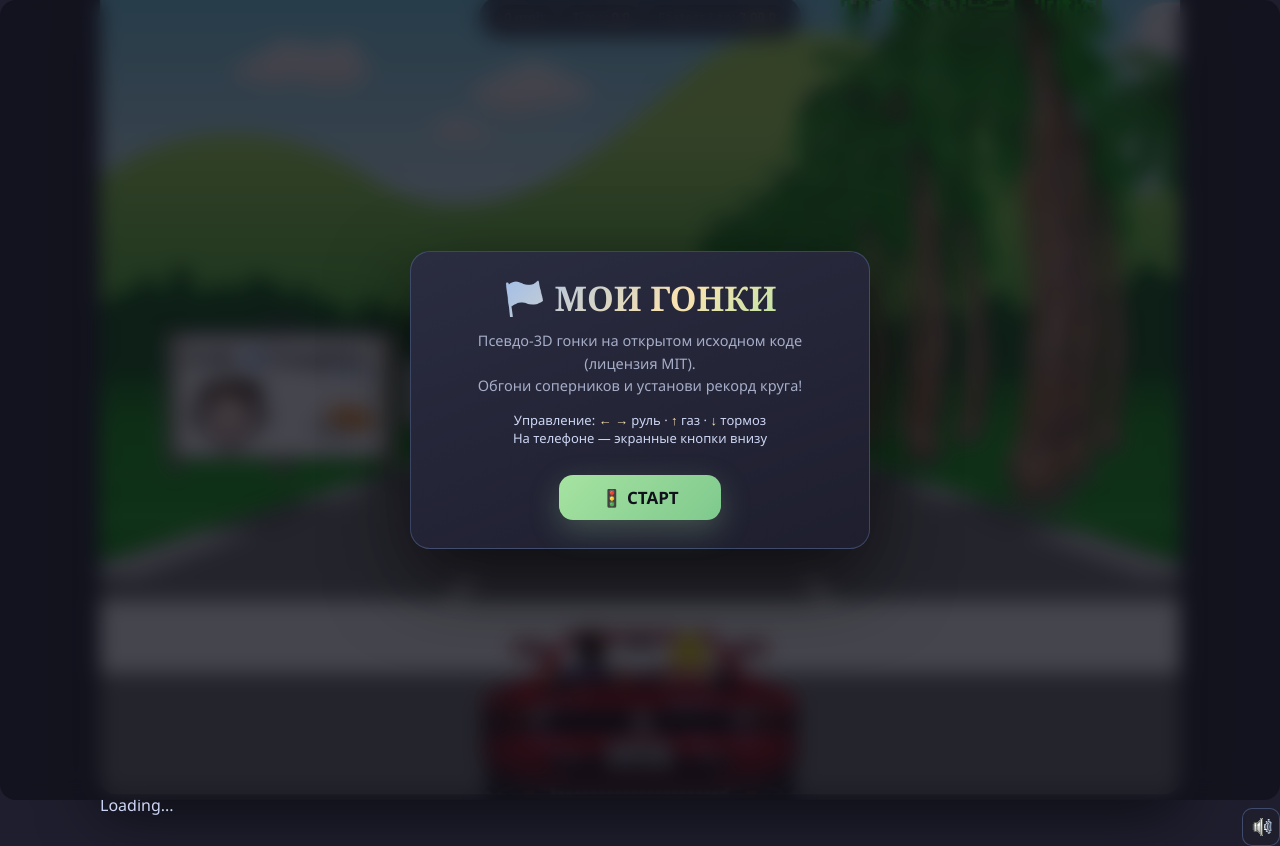
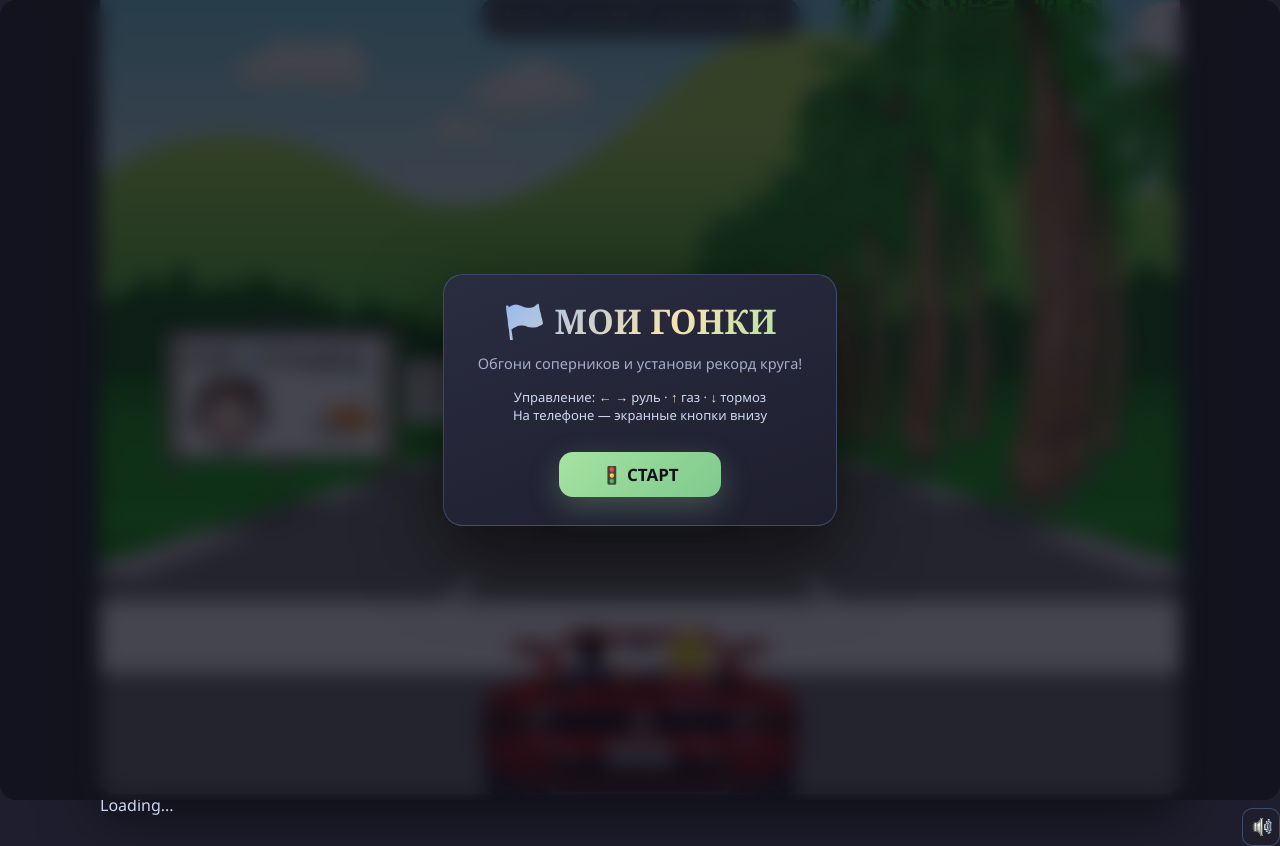
Before and after one commit to danikAST/podgotovka, a plain HTML site: page racer/index.html in a window 1280 px wide. Drawn offline with Linux system fonts and the light colour scheme; animation ran at ten frames a second.

```diff
--- a/racer/index.html
+++ b/racer/index.html
@@ -9,7 +9,7 @@
 
 <body>
 <div id="startScreen"><div class="card"><h1>🏁 МОИ ГОНКИ</h1>
-<p>Псевдо-3D гонки на открытом исходном коде (лицензия MIT).<br>Обгони соперников и установи рекорд круга!</p>
+<p>Обгони соперников и установи рекорд круга!</p>
 <div class="keys">Управление: <b>← →</b> руль · <b>↑</b> газ · <b>↓</b> тормоз<br>На телефоне — экранные кнопки внизу</div>
 <button id="startBtn">🚦 СТАРТ</button></div></div>
 <div id="touch"><div class="grp"><button id="touchLeft" aria-label="влево">◀</button><button id="touchRight" aria-label="вправо">▶</button></div><div class="grp"><button id="touchDown" aria-label="тормоз">▼</button><button id="touchUp" aria-label="газ">▲</button></div></div>
```
Also changed, not shown: 1 other file.
